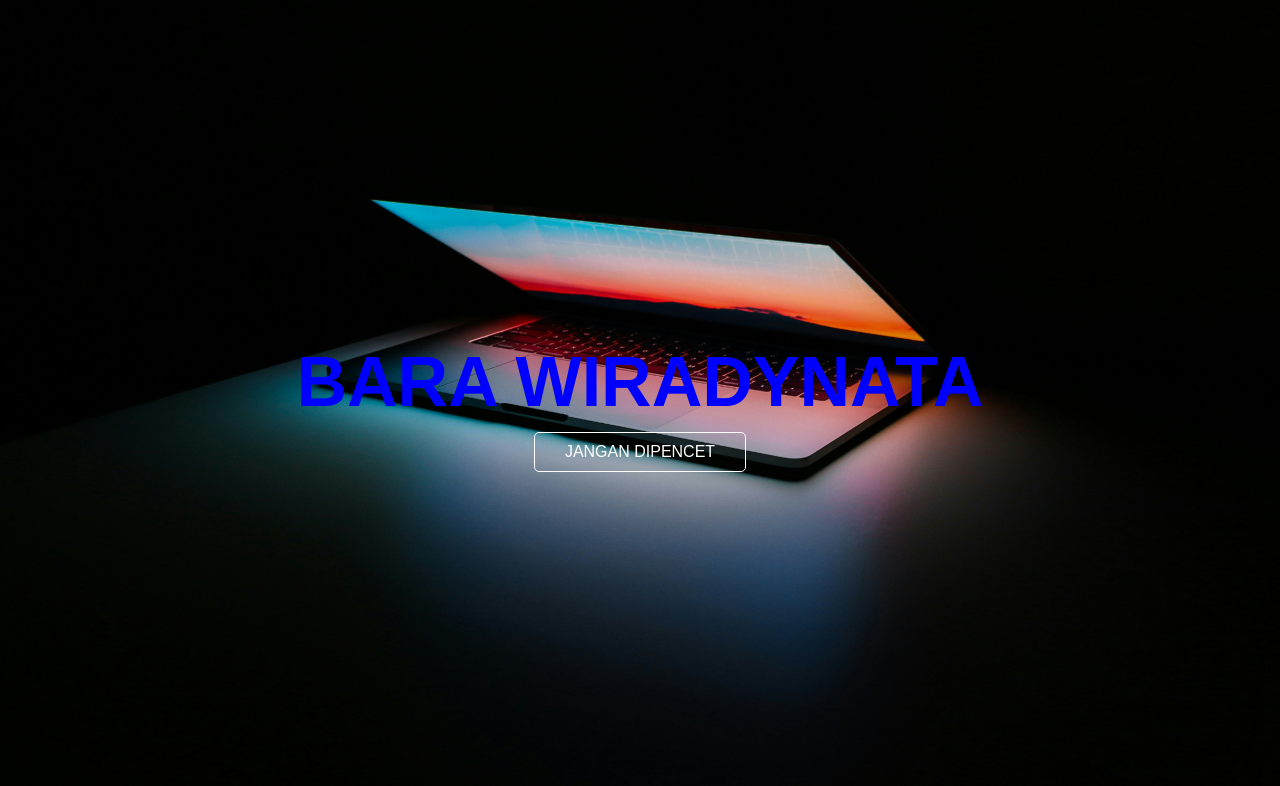
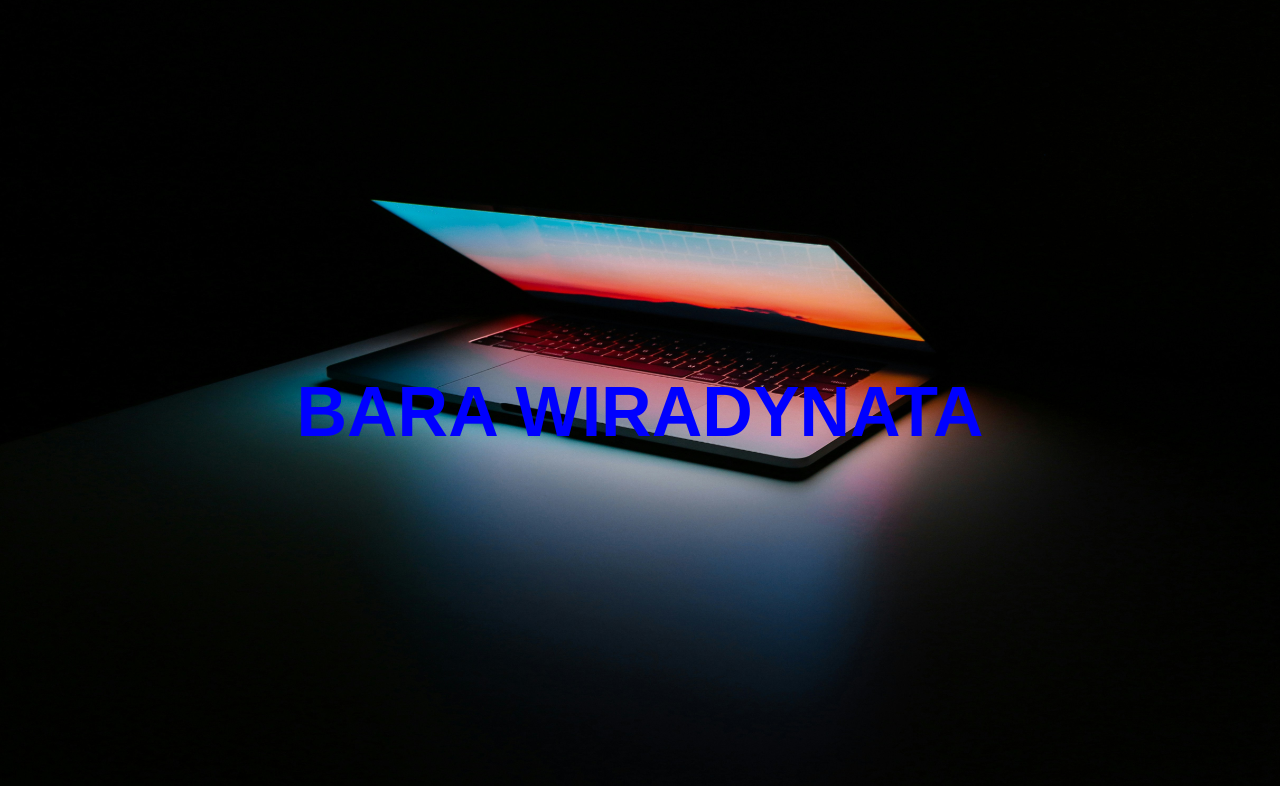
Before and after one commit to barawiradynata/webtest, a plain HTML site: page index.html in a window 1280 px wide. Shown: the part 56-842 px from the top of the page. Drawn offline with Linux system fonts and the light colour scheme.

Commit message:
hapus-tombol

```diff
--- a/index.html
+++ b/index.html
@@ -20,7 +20,7 @@
             <h1>BARA WIRADYNATA</h1>
           </div>
           <div class="button">
-            <a href="#" class="btn1">JANGAN DIPENCET</a>
+
           </div>
     </div>
   </body>
```
